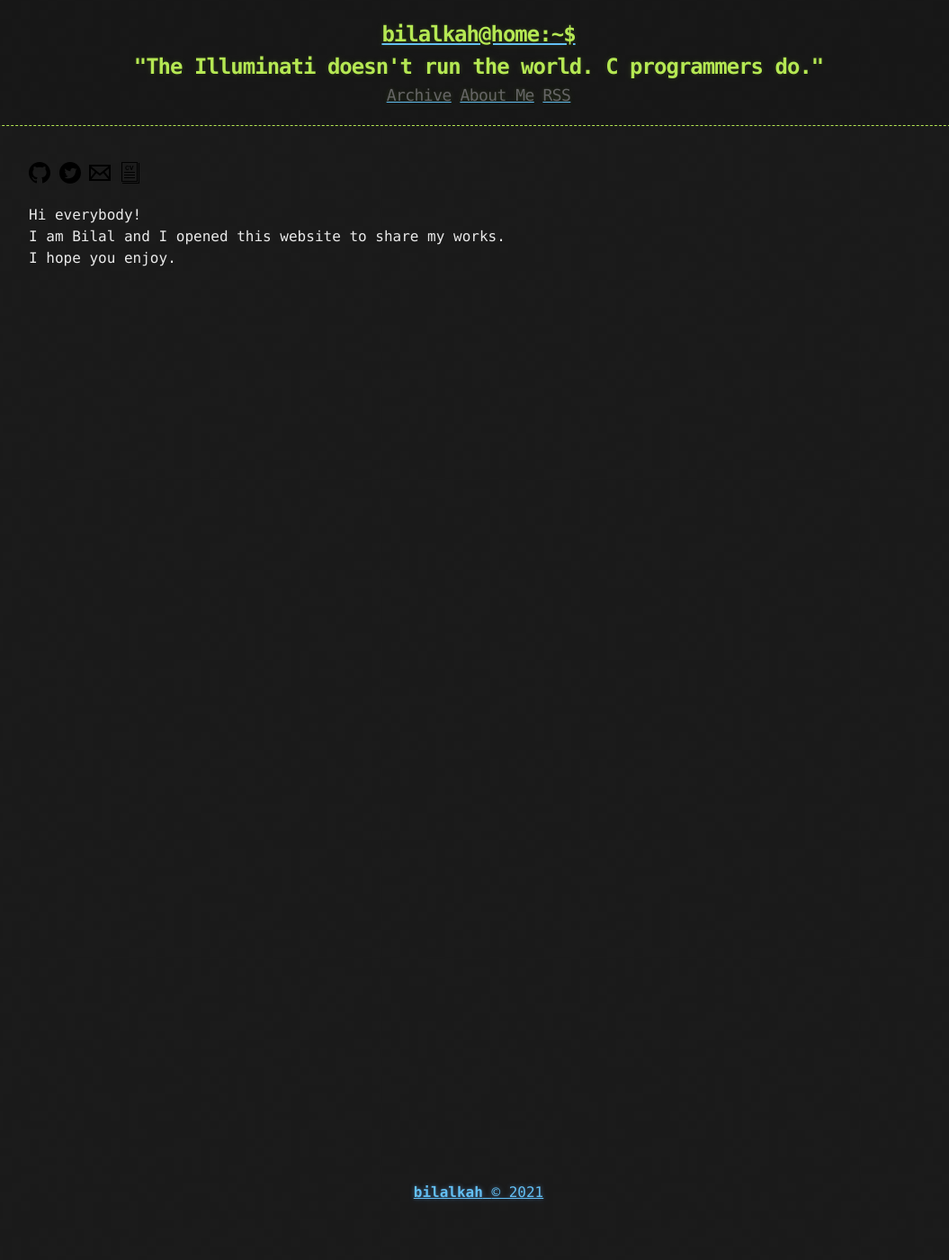
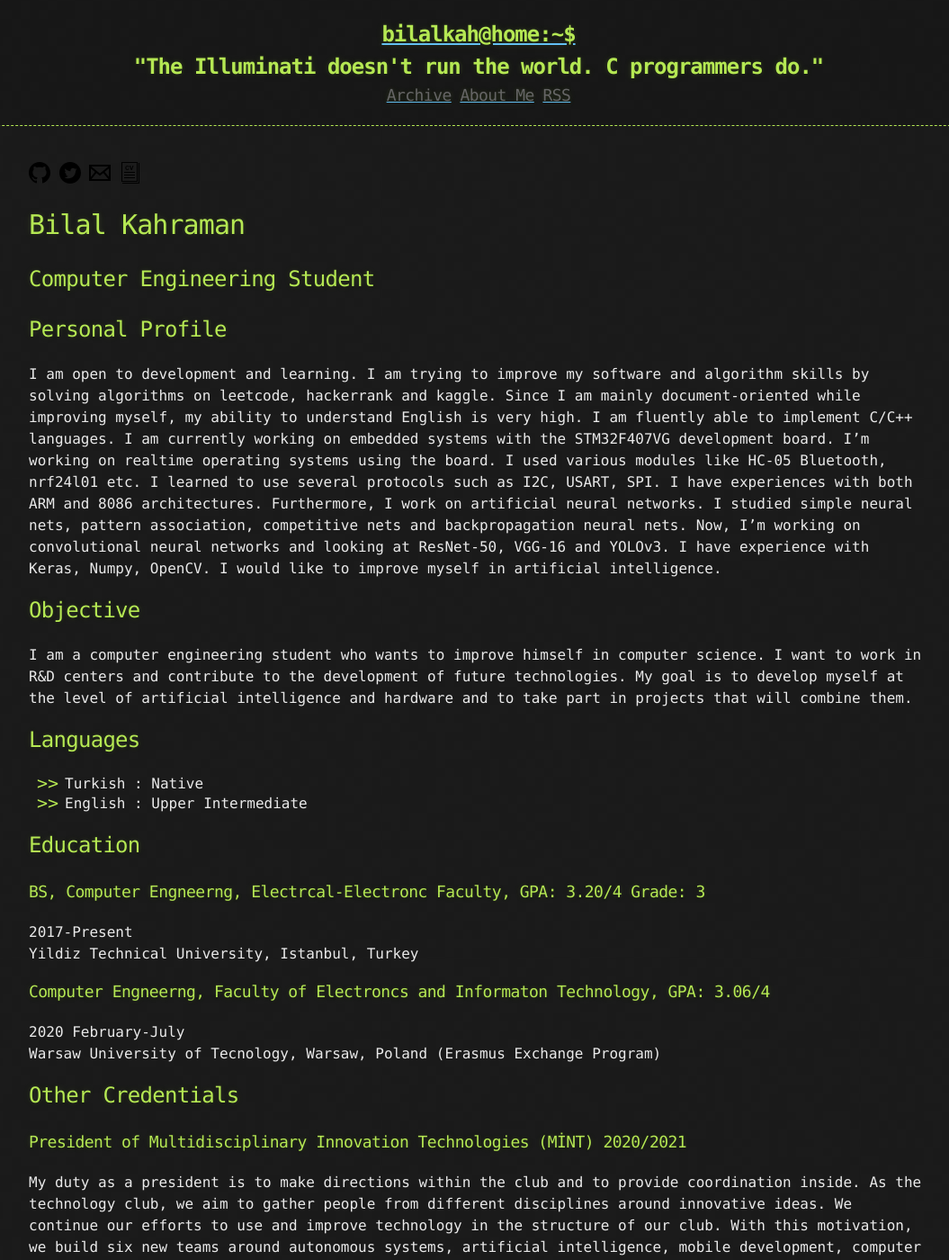
Before and after one commit to bilalkah/bilalkah.github.io, a Jekyll site: the page built from about.md, in a window 1280 px wide and 1400 px high. Shown: the whole window at 90% size, without its empty margins (108-1163 px from the left). Built offline with Jekyll 4.4.1, drawn with Linux system fonts in a browser that asks for light colours; some of the changed text lies outside the part shown.

Commit message:
update aboutme

```diff
--- a/about.md
+++ b/about.md
@@ -8,6 +8,67 @@ title: About me
 [![mail-link](assets/images/mail.svg)](mailto:kahramannbilal@gmail.com)
 [![cv-link](assets/images/cv.svg)](assets/images/cv.pdf)
 
-Hi everybody!
-I am Bilal and I opened this website to share my works.
-I hope you enjoy.
+# Bilal Kahraman
+## Computer Engineering Student
+
+## Personal Profile
+
+I am open to development and learning. I am trying to improve my software and algorithm skills by solving algorithms on leetcode, hackerrank and kaggle. Since I am mainly document-oriented while improving myself, my ability to understand English is very high. I am fluently able to implement C/C++ languages.
+I am currently working on embedded systems with the STM32F407VG development board. I'm working on realtime operating systems using the board. I used various modules like HC-05 Bluetooth, nrf24l01 etc. I learned to use several protocols such as I2C, USART, SPI. I have experiences with both ARM and 8086 architectures.
+Furthermore, I work on artificial neural networks. I studied simple neural nets, pattern association, competitive nets and backpropagation neural nets. Now, I'm working on convolutional neural networks and looking at ResNet-50, VGG-16 and YOLOv3. I have experience with Keras, Numpy, OpenCV. I would like to improve myself in artificial intelligence.
+
+## Objective
+
+I am a computer engineering student who wants to improve himself in computer science. I want to work in R&D centers and contribute to the development of future technologies. My goal is to develop myself at the level of artificial intelligence and hardware and to take part in projects that will combine them.
+
+## Languages
+- Turkish : Native
+- English : Upper Intermediate
+
+## Education
+
+### BS, Computer Engneerng, Electrcal-Electronc Faculty, GPA: 3.20/4 Grade: 3
+2017-Present
+Yildiz Technical University, Istanbul, Turkey
+
+### Computer Engneerng, Faculty of Electroncs and Informaton Technology, GPA: 3.06/4
+2020 February-July
+Warsaw University of Tecnology, Warsaw, Poland (Erasmus Exchange Program)
+
+
+## Other Credentials
+
+### President of Multidisciplinary Innovation Technologies (MİNT) 2020/2021
+
+My duty as a president is to make directions within the club and to provide coordination inside. As the technology club, we aim to gather people from different disciplines around innovative ideas. We continue our
+efforts to use and improve technology in the structure of our club. With this motivation, we build six new teams around autonomous systems, artificial intelligence, mobile development, computer vision, algorithms and
+problem solving etc. We organized the AI and Data Science summit, several MinTalks, various trainings about computer sciences.
+
+### Vice President of Education Unit at Multidisciplinary Innovation Technologies (MİNT) 2019/2020
+
+Vice President of Education Unit at Multidisciplinary Innovation Technologies (MİNT) 2019/2020 For general, I coordinate the people in the unit. I prepare training forms and inform more than 100 students per
+training. I also help students with training requirements and answer their question about training. The events we organized: Introduction to Data Science with R, Python Language and Literature with Linux, UiPath: Robotic Process Automation, Design Thinking. I organized Design Thinking training myself.
+
+### Nova Research Lab 2021
+
+I working on reimplementation of EfficientDet object detection network.
+
+### Turkish Technology Team Foundation Scholarship Volunteer 2020/2021
+
+I am a member of the informatics coordination team. I am making projects with the Deneyap development card.
+
+### AURORA UAV Software Team Member 2020/2021
+
+I contribute to the software required for autonomous flight and the hardware-level work of the UAV. We are preparing for the Technofest competition. I am working on MAVProxy and dronekit softwares.
+
+### Multivision Team Member 2020/2021
+
+Computer vision team. We are preparing for the technofest competition (Artificial Intelligence in Transportation). I work on YoloV3, R-CNN and Retina Net.
+
+### AI Study Group - YTUMİNT 2020/2021
+
+I studied convolutional neural network architectures such as VGG-16, ResNet. I mostly used Keras and OpenCV. I work with cinic10, mnist, stanford car dataset. I also studied generative adversarial networks
+
+### Compile Genesis - YTUMİNT 2020/2021
+
+We work on competitive programming. Our goal is to participate weekly contest on websites like leetcode, codeforce.
```
